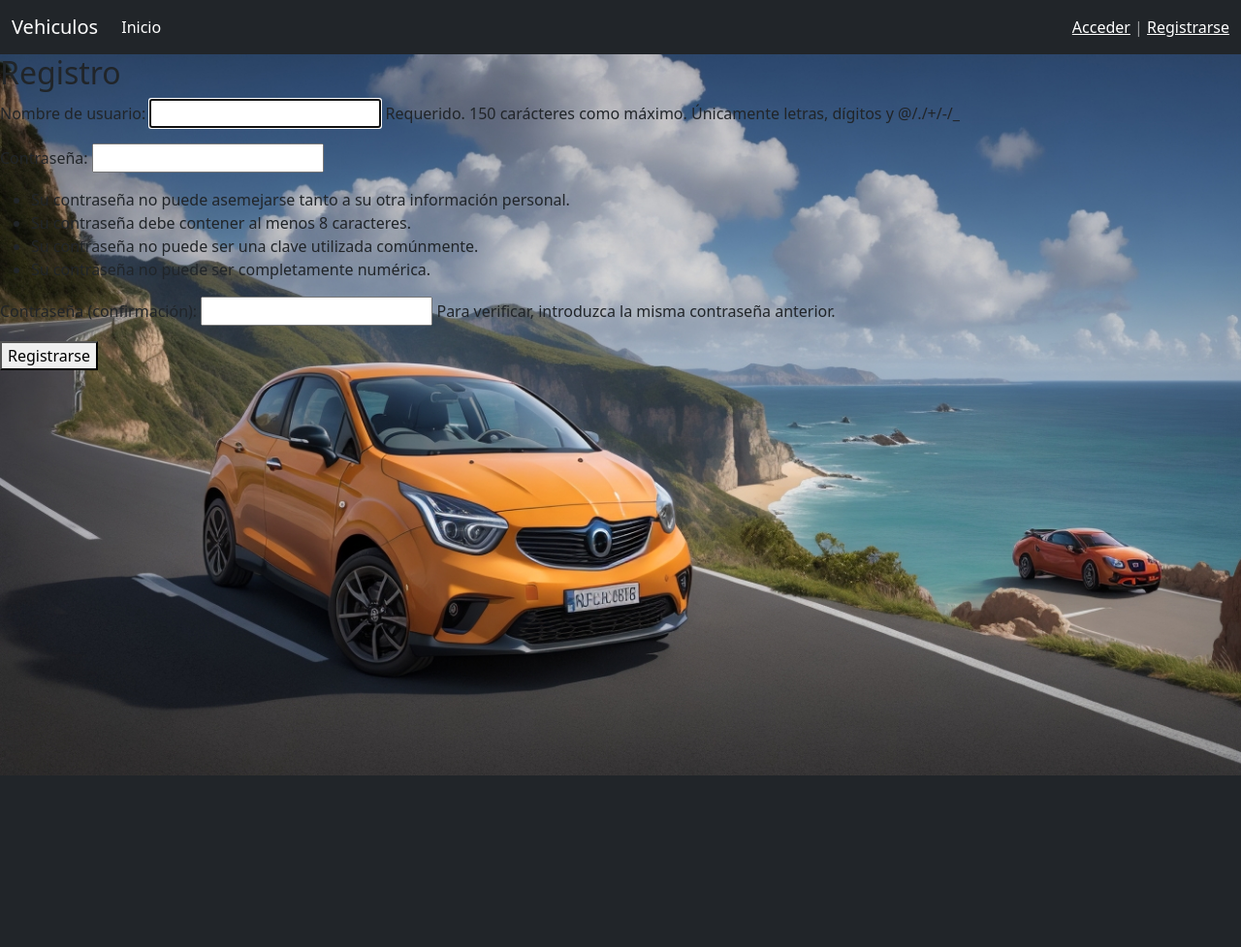
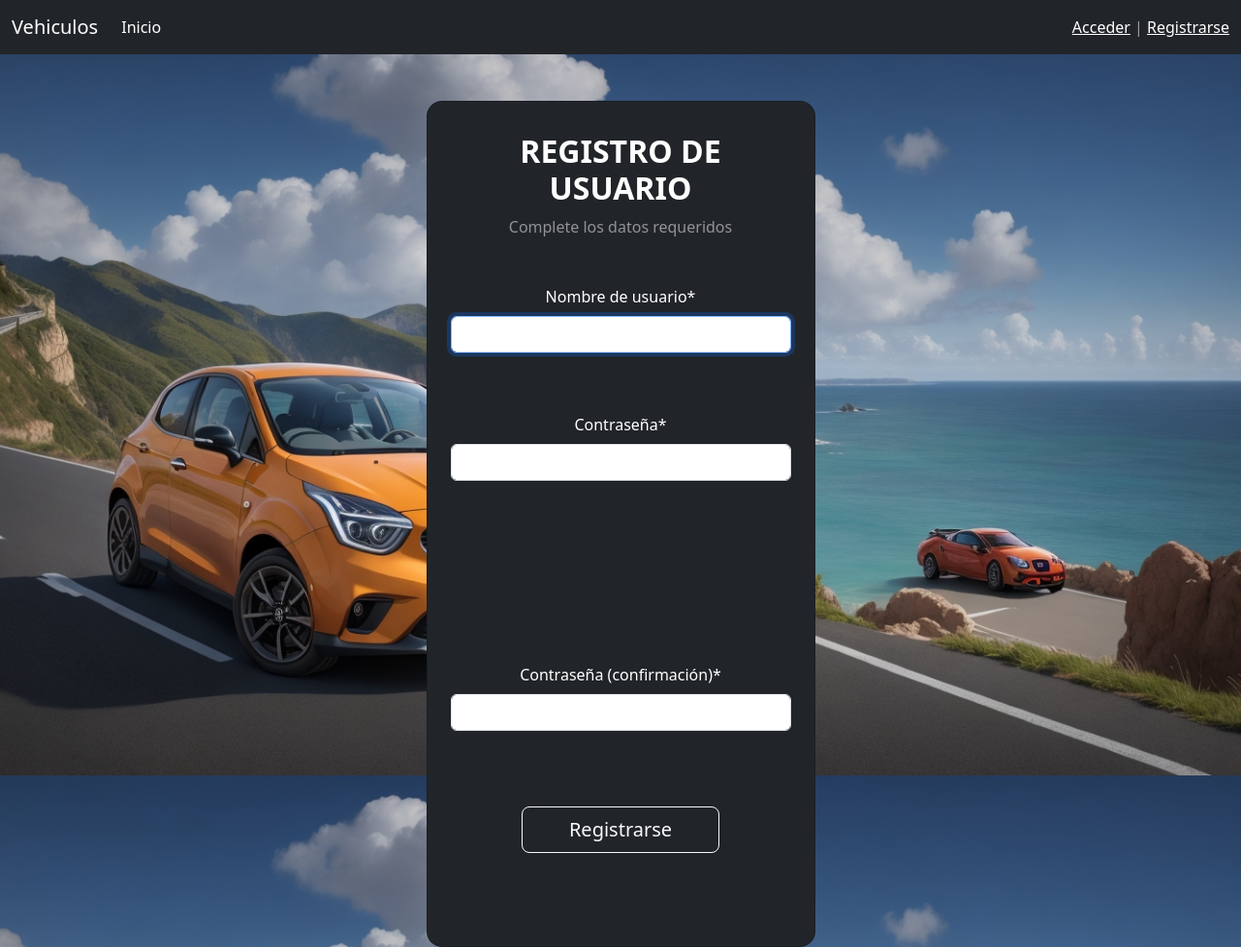
Before and after one commit to JIgnacioGO/proyecto_vehiculos_django, a Django app: page /signup/ in a window 1280 px wide. Shown: the whole page at 97% size. Before the commit the page ends 800 px from the top, so only its background shows below. Run offline with Django 4.2, Linux system fonts and the light colour scheme; some libraries are stand-ins or nearby versions.

Commit message:
creacion plantilla de login y signup

```diff
--- a/templates/registration/signup.html
+++ b/templates/registration/signup.html
@@ -1,10 +1,44 @@
 {% extends 'base.html' %}
 
 {% block content %}
-<h2>Registro</h2>
-<form method="post">
-    {% csrf_token %}
-    {{ form.as_p }}
-    <button type="submit">Registrarse</button>
-</form>
+
+{% load crispy_forms_tags %}
+
+
+<section class="vh-100 gradient-custom">
+    <div class="container h-100">
+        <div class="row d-flex justify-content-center align-items-center h-90 m-5">
+            <div class="col-12 col-md-8 col-lg-6 col-xl-5">
+                <div class="card bg-dark text-white" style="border-radius: 1rem;">
+                    <div class="card-body p-4 text-center">
+
+                        <div class="mb-md-5 mt-md-2 pb-2">
+
+                            <h2 class="fw-bold mb-2 text-uppercase">Registro de usuario</h2>
+                            <p class="text-white-50 mb-5">Complete los datos requeridos</p>
+
+                            <form method="post" action="">
+                                {% csrf_token %}
+
+                                {{ form | crispy}}
+
+
+                                <div class="pt-3">
+                                    <button class="btn btn-outline-light btn-lg px-5" type="submit">Registrarse</button>
+
+                                </div>
+                            </form>
+                        </div>
+
+
+                    </div>
+                </div>
+            </div>
+        </div>
+    </div>
+</section>
+
+
+
+
 {% endblock %}
```
Also changed, not shown: templates/registration/login.html (+27 -6 lines), db.sqlite3.
